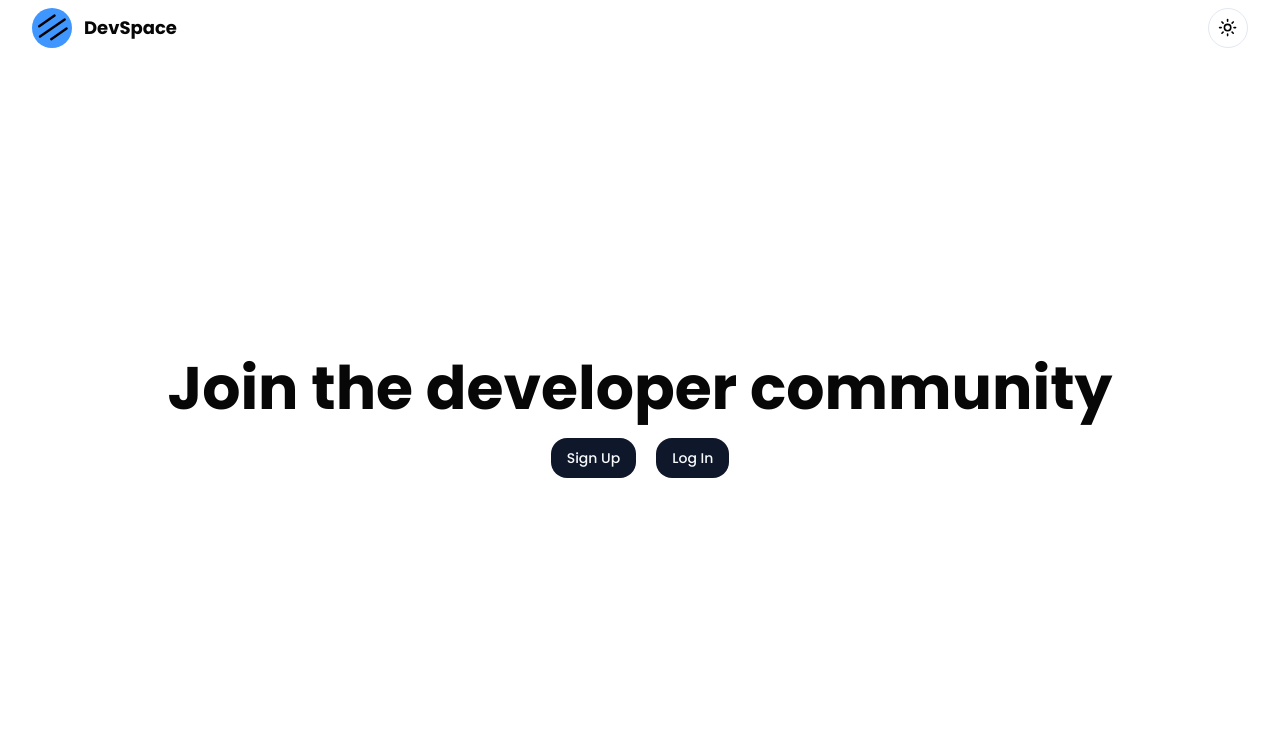
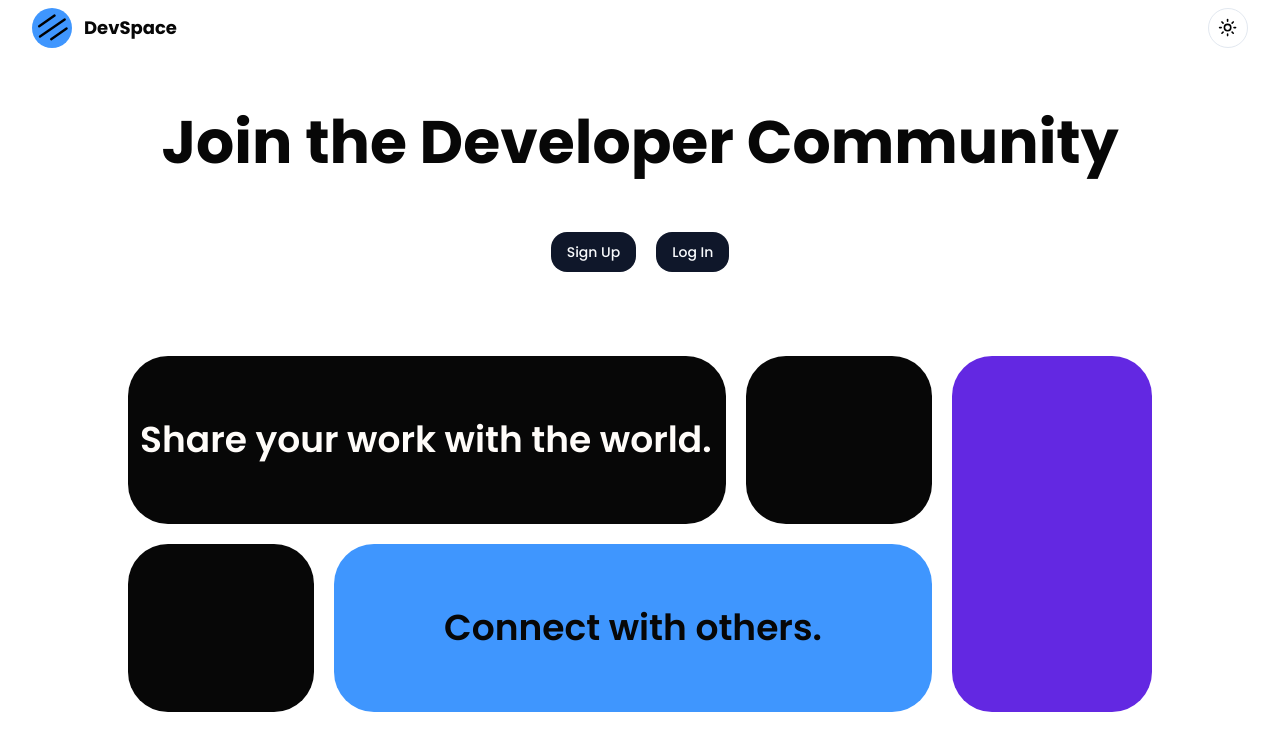
Before and after one commit to lucas-dash/DevSpace, a Next.js app: page / in a window 1280 px wide. Shown: the top 750 px of the page. Built offline with nearby package versions, Linux system fonts and the light colour scheme.

Commit message:
homepage

```diff
--- a/src/app/page.tsx
+++ b/src/app/page.tsx
@@ -3,17 +3,42 @@ import Link from 'next/link';
 
 export default function Home() {
   return (
-    <main className="flex flex-col min-h-[calc(100vh-56px)] items-center justify-center">
-      <h1 className="text-6xl text-secondary dark:text-secondary-dark font-bold text-center">
-        Join the developer community
+    <main className="flex flex-col min-h-[calc(100vh-56px)] items-center justify-start">
+      <section className="mt-9">
+        <h1 className="text-4xl sm:text-5xl md:text-6xl text-secondary dark:text-secondary-dark font-bold text-center p-5">
+          Join the Developer Community
         </h1>
 
-      <div className="flex gap-5 justify-center py-5">
+        <div className="flex gap-5 justify-center pt-10 pb-5">
           <Button className="rounded-2xl">Sign Up</Button>
           <Button className="rounded-2xl" asChild>
             <Link href={'/login'}>Log In</Link>
           </Button>
         </div>
+      </section>
+
+      <section className="grid grid-cols-[1fr,1fr] md:grid-cols-[1fr_200px] gap-1 md:gap-5 h-full sm:w-4/5 mx-auto mt-16">
+        <section className="grid  md:grid-cols-4 gap-1 md:gap-5">
+          <div className="bg-secondary dark:bg-secondary-dark rounded-5xl lg:rounded-6xl flex items-center min-h-[100px] max-md:col-span-2 md:col-span-2 lg:col-span-3">
+            <h3 className="text-lg sm:text-xl md:text-3xl lg:text-4xl text-primary dark:text-primary-dark font-semibold p-3">
+              Share your work with the world.
+            </h3>
+          </div>
+
+          <div className="bg-secondary dark:bg-secondary-dark rounded-5xl lg:rounded-6xl flex items-center  min-h-[105px] md:col-span-2 lg:col-span-1"></div>
+          <div className="bg-secondary dark:bg-secondary-dark rounded-5xl lg:rounded-6xl flex items-center  min-h-[105px] md:col-span-2 lg:col-span-1"></div>
+
+          <div className="bg-foreground dark:bg-foreground-dark rounded-5xl lg:rounded-6xl flex justify-center items-center max-md:col-span-2 md:col-span-2 lg:col-span-3">
+            <h3 className="text-lg sm:text-xl md:text-3xl lg:text-4xl text-secondary font-semibold p-3">
+              Connect with others.
+            </h3>
+          </div>
+        </section>
+
+        <div>
+          <div className="bg-accent dark:bg-accent-dark rounded-5xl lg:rounded-6xl max-h-[444px] sm:min-h-full sm:min-w-full aspect-9/16"></div>
+        </div>
+      </section>
     </main>
   );
 }
--- a/tailwind.config.ts
+++ b/tailwind.config.ts
@@ -30,6 +30,13 @@ module.exports = {
         'accordion-down': 'accordion-down 0.2s ease-out',
         'accordion-up': 'accordion-up 0.2s ease-out',
       },
+      aspectRatio: {
+        '9/16': '9 / 16',
+      },
+      borderRadius: {
+        '5xl': '32px',
+        '6xl': '40px',
+      },
       colors: {
         primary: '#FFFCF9',
         'primary-dark': '#070707',
@@ -39,6 +46,12 @@ module.exports = {
         'background-dark': '#171717',
         accent: '#6328E2',
         'accent-dark': '#8B58F8',
+        foreground: '#3F96FE',
+        'foreground-dark': '#58A4FE',
+        input: '#EDEDED',
+        'input-dark': '#242424',
+        fadeText: '#575757',
+        'fadeText-dark': '#999999',
       },
     },
   },
```
Lines whose indentation alone changed are shown as unchanged.
